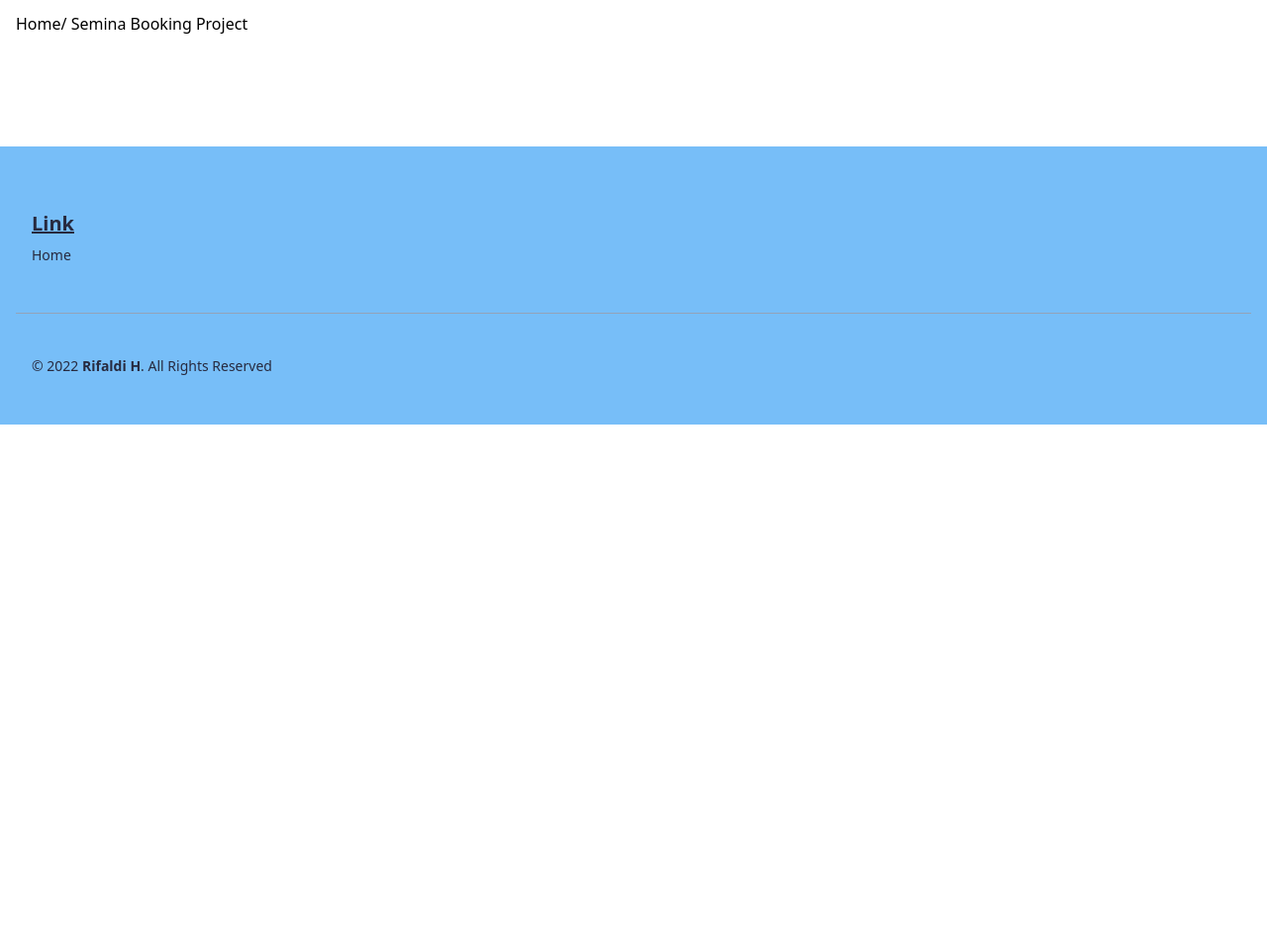
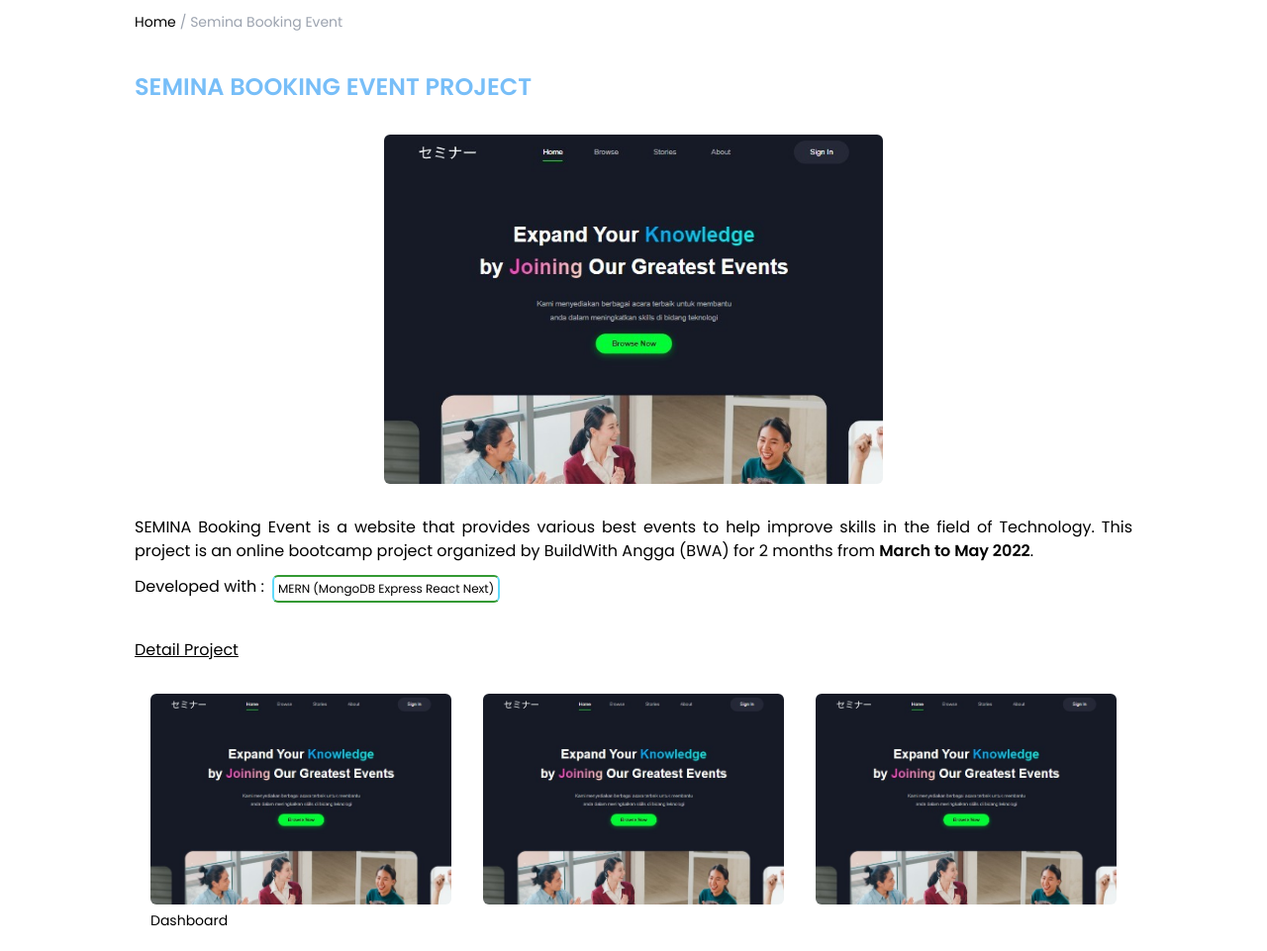
Before and after one commit to my-rh-r1020/Personal-Portfolio, a website: page pages/semina-project.html in a window 1280 px wide. Shown: the part 100-1061 px from the top of the page at 99% size. Before the commit the page ends 800 px from the top, so only its background shows below. Drawn offline with Linux system fonts and the light colour scheme; files whose address does not match are found by name.

Commit message:
Process Detail Page for SEMINA Event Booking

```diff
--- a/pages/semina-project.html
+++ b/pages/semina-project.html
@@ -1,5 +1,5 @@
 <!DOCTYPE html>
-<html lang="en">
+<html lang="en" class="scroll-smooth">
   <head>
     <meta charset="UTF-8" />
     <meta http-equiv="X-UA-Compatible" content="IE=edge" />
@@ -55,28 +55,46 @@
     <section class="dark-mode py-28">
       <div class="container">
         <!-- Breadcrumbs -->
-        <nav class="flex" aria-label="breadcrumb">
-          <ol class="flex space-x-2 rounded-md p-2">
-            <li><a href="../index.html" class="text-white">Home</a></li>
-            <li><span> / </span><span>Semina Booking Project</span></li>
+        <nav class="nav-detail" aria-label="breadcrumb">
+          <ol class="flex space-x-1 rounded-md px-4 text-sm">
+            <li><a href="../index.html" class="hover:font-medium dark:text-iconsSub">Home</a></li>
+            <li><span class="text-gray-400">/ Semina Booking Event</span></li>
           </ol>
         </nav>
+
+        <!-- Detail Content -->
+        <div class="detail-desc">
+          <h2 class="text-detail">Semina Booking Event Project</h2>
+          <img src="../dist/img/project-1.jpg" alt="semina-project" width="50%" class="mx-auto mb-8 rounded-md" />
+          <p class="text-detail-desc mb-3">
+            SEMINA Booking Event is a website that provides various best events to help improve skills in the field of Technology. This project is an online bootcamp project organized by BuildWith Angga (BWA) for 2 months from
+            <b>March to May 2022</b>.
+          </p>
+          <div class="mb-8 flex">
+            <span class="text-detail-desc mr-2">Developed with :</span>
+            <div class="portfolio-badge border-x-[#61DAFB] border-y-[#339933]">MERN (MongoDB Express React Next)</div>
+          </div>
+          <span class="text-detail-desc underline">Detail Project</span>
+          <div class="mt-4 flex">
+            <div class="column-img-desc">
+              <img src="../dist/img/project-1.jpg" alt="semina-project" class="mb-1 w-full rounded-md" />
+              <span class="text-img-desc">Dashboard</span>
+            </div>
+            <div class="column-img-desc">
+              <img src="../dist/img/project-1.jpg" alt="semina-project" class="mb-1 w-full rounded-md" />
+            </div>
+            <div class="column-img-desc">
+              <img src="../dist/img/project-1.jpg" alt="semina-project" class="mb-1 w-full rounded-md" />
+            </div>
+          </div>
+        </div>
       </div>
     </section>
 
     <!-- Footer -->
-    <footer class="bg-primary pt-16 pb-12">
+    <footer class="bg-primary pt-14 pb-10">
       <div class="container">
-        <div class="flex flex-wrap">
-          <div class="mb-12 w-full px-4 font-medium text-icons">
-            <h3 class="mb-2 text-xl font-semibold underline">Link</h3>
-            <ul class="flex justify-start gap-6 text-sm">
-              <li><a href="../index.html" class="footer-link">Home</a></li>
-            </ul>
-          </div>
-        </div>
-
-        <div class="w-full border-t border-slate-400 pt-10">
+        <div class="w-full">
           <span class="ml-4 text-sm text-icons">&#169; 2022 <span class="font-semibold">Rifaldi H</span>. All Rights Reserved</span>
         </div>
       </div>
--- a/src/input.css
+++ b/src/input.css
@@ -158,6 +158,26 @@
   .dark-mode-text {
     @apply dark:text-iconsSub;
   }
+
+  /*Detail Pages*/
+  .nav-detail {
+    @apply flex font-poppins lg:mx-auto lg:w-10/12;
+  }
+  .detail-desc {
+    @apply px-4 pt-10 text-left font-poppins lg:mx-auto lg:w-10/12;
+  }
+  .text-detail {
+    @apply mb-8 text-2xl font-semibold uppercase text-primary;
+  }
+  .text-detail-desc {
+    @apply text-justify dark:text-iconsSub;
+  }
+  .column-img-desc {
+    @apply w-full p-4 md:w-1/2 lg:w-1/2 xl:w-1/3;
+  }
+  .text-img-desc {
+    @apply text-center text-sm dark:text-iconsSub;
+  }
 }
 
 @layer utilities {
--- a/tailwind.config.js
+++ b/tailwind.config.js
@@ -1,6 +1,6 @@
 /** @type {import('tailwindcss').Config} */
 module.exports = {
-  content: ["index.html", "pages/semina-project.html"],
+  content: ["./index.html", "./pages/*.html"],
   darkMode: "class",
   theme: {
     container: {
```
Also changed, not shown: index.html (+2 -3 lines), dist/output.css.
